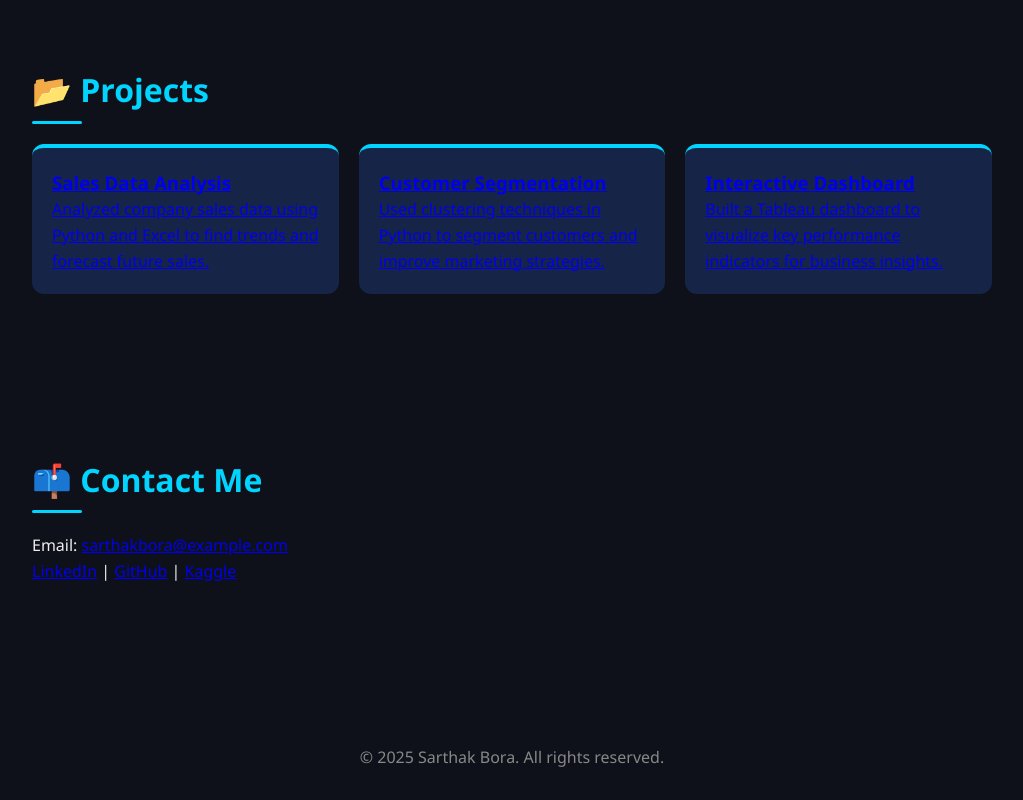
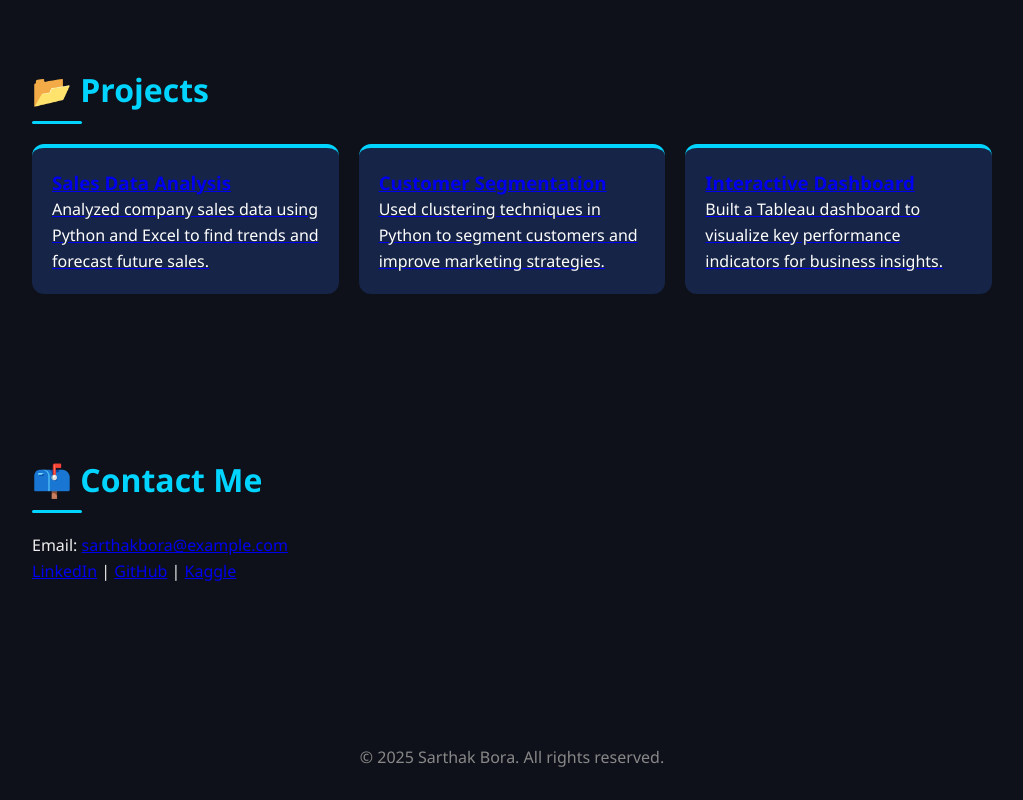
Before and after one commit to Dev-SarthakBora/portfolio, a plain HTML site: page index.html in a window 1280 px wide. Shown: the part 1482-2282 px from the top of the page, without its empty margins (128-1151 px from the left). Drawn offline with Linux system fonts and the light colour scheme.

Commit message:
Update style.css

```diff
--- a/style.css
+++ b/style.css
@@ -138,7 +138,7 @@ h2::after {
   border-top: 4px solid #00d4ff;
   transition: transform 0.3s, box-shadow 0.3s;
 }
-project-card p{
+.project-card p{
   color: white;
 }
 .project-card:hover {
```
